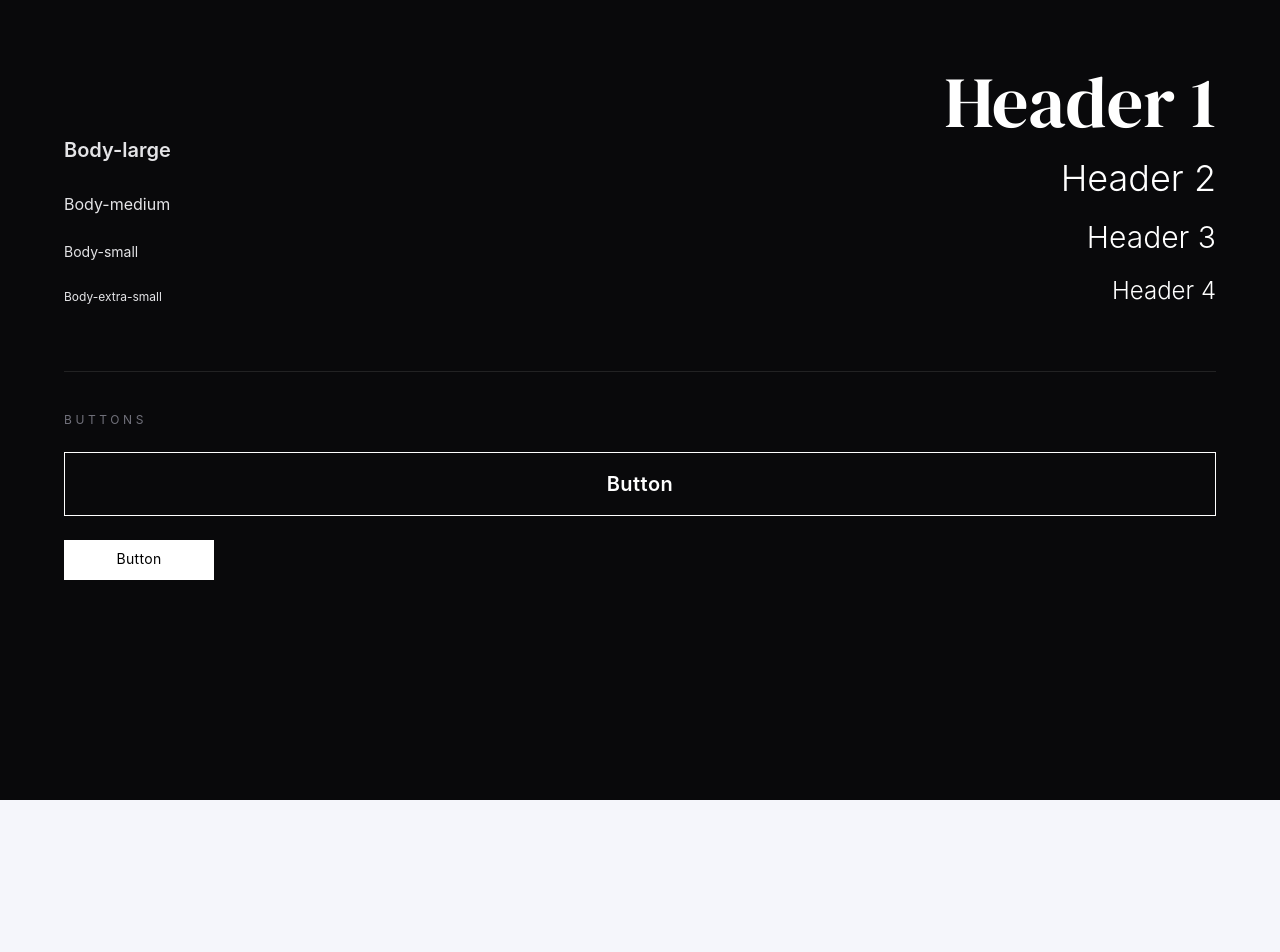
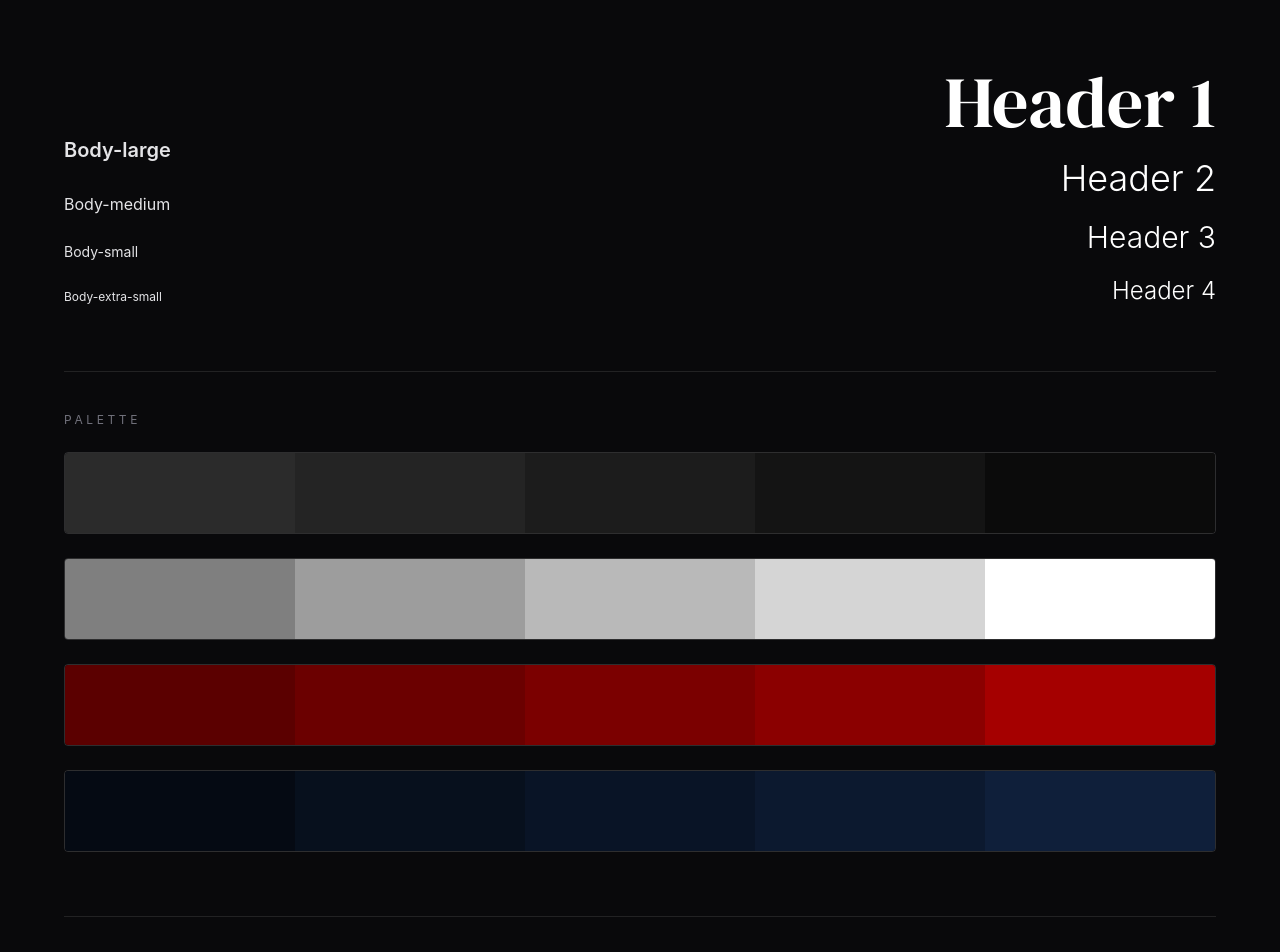
Before and after one commit to NemoZon/design-system, a React (Vite) app: page / in a window 1280 px wide. Shown: the top 952 px of the page. Before the commit the page ends 800 px from the top, so only its background shows below. Built offline with nearby package versions, Linux system fonts and the light colour scheme.

Commit message:
feat: add color palette

```diff
--- a/src/App.tsx
+++ b/src/App.tsx
@@ -30,6 +30,41 @@ function App() {
         </section>
         <section className="flex flex-col gap-6 border-t border-white/10 pt-10">
           <p className="text-xs uppercase tracking-[0.3em] text-zinc-500">
+            Palette
+          </p>
+          <div className="grid gap-6">
+            <div className="grid grid-cols-5 overflow-hidden rounded border border-white/15">
+              <div className="h-20 bg-ink-900" />
+              <div className="h-20 bg-ink-800" />
+              <div className="h-20 bg-ink-700" />
+              <div className="h-20 bg-ink-600" />
+              <div className="h-20 bg-ink-500" />
+            </div>
+            <div className="grid grid-cols-5 overflow-hidden rounded border border-white/15">
+              <div className="h-20 bg-mist-900" />
+              <div className="h-20 bg-mist-800" />
+              <div className="h-20 bg-mist-700" />
+              <div className="h-20 bg-mist-600" />
+              <div className="h-20 bg-mist-500" />
+            </div>
+            <div className="grid grid-cols-5 overflow-hidden rounded border border-white/15">
+              <div className="h-20 bg-crimson-900" />
+              <div className="h-20 bg-crimson-800" />
+              <div className="h-20 bg-crimson-700" />
+              <div className="h-20 bg-crimson-600" />
+              <div className="h-20 bg-crimson-500" />
+            </div>
+            <div className="grid grid-cols-5 overflow-hidden rounded border border-white/15">
+              <div className="h-20 bg-navy-900" />
+              <div className="h-20 bg-navy-800" />
+              <div className="h-20 bg-navy-700" />
+              <div className="h-20 bg-navy-600" />
+              <div className="h-20 bg-navy-500" />
+            </div>
+          </div>
+        </section>
+        <section className="flex flex-col gap-6 border-t border-white/10 pt-10">
+          <p className="text-xs uppercase tracking-[0.3em] text-zinc-500">
             Buttons
           </p>
           <div className="flex w-full flex-col gap-6">
--- a/src/index.css
+++ b/src/index.css
@@ -9,6 +9,29 @@
   font-weight: 400;
   font-style: normal;
   font-display: swap;
+}
+
+@theme {
+  --color-ink-900: #2b2b2b;
+  --color-ink-800: #242424;
+  --color-ink-700: #1c1c1c;
+  --color-ink-600: #141414;
+  --color-ink-500: #0b0b0b;
+  --color-mist-900: #7f7f7f;
+  --color-mist-800: #9d9d9d;
+  --color-mist-700: #b9b9b9;
+  --color-mist-600: #d5d5d5;
+  --color-mist-500: #ffffff;
+  --color-crimson-900: #5b0000;
+  --color-crimson-800: #6b0000;
+  --color-crimson-700: #7b0000;
+  --color-crimson-600: #8b0000;
+  --color-crimson-500: #a50000;
+  --color-navy-900: #050a13;
+  --color-navy-800: #07101d;
+  --color-navy-700: #091426;
+  --color-navy-600: #0c192f;
+  --color-navy-500: #0f1f3a;
 }
 
 @layer utilities {
```
